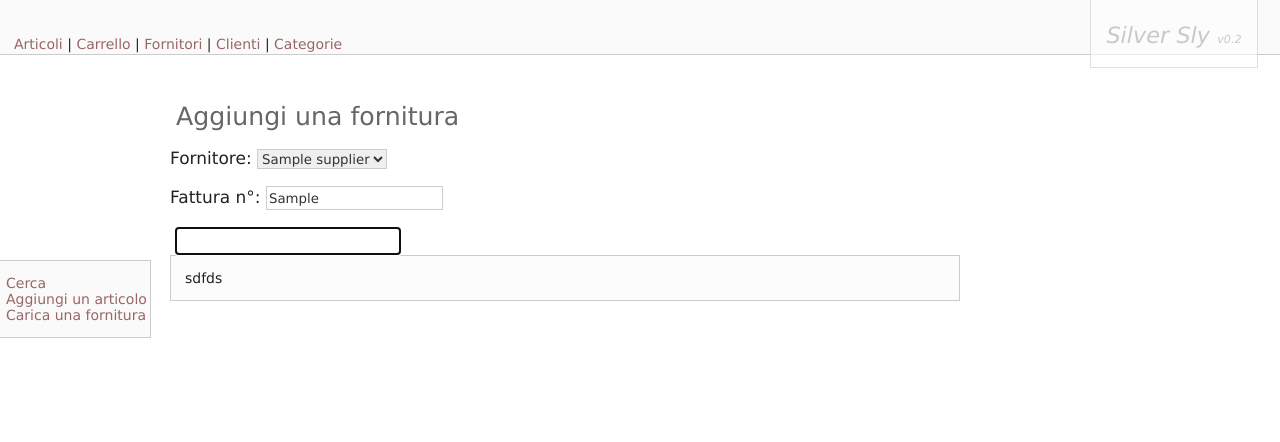
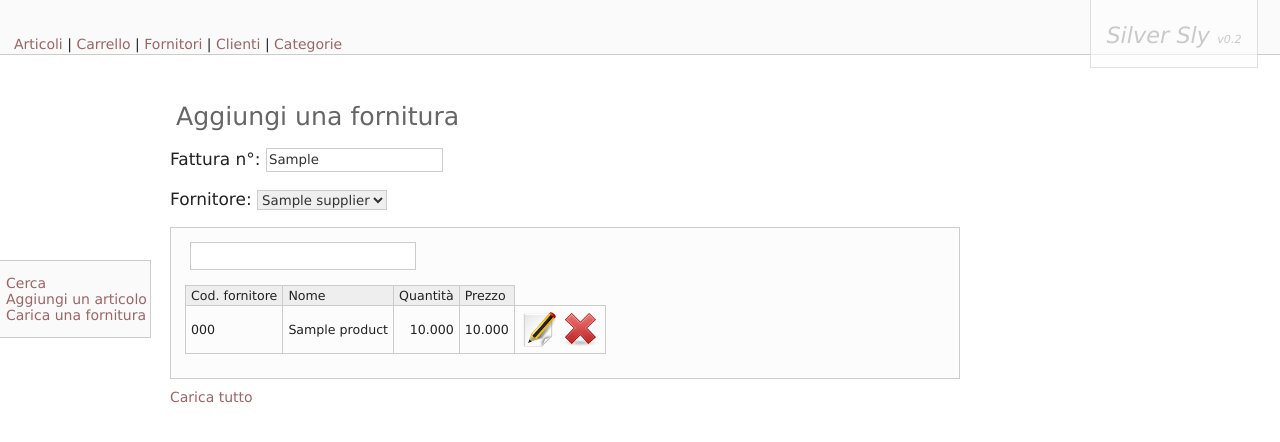
Before and after one commit to marcor/silversly, a Django app: page /rifornimento/1 in a window 1280 px wide. Shown: the top 442 px of the page. Run offline with Django 3.2, Linux system fonts and the light colour scheme; tables that the repository leaves empty hold one stand-in row (values such as "Sample post"); parts of the project's set-up code (start-up, migrations or seed data) failed here and were passed over; some libraries are stand-ins or nearby versions.

Commit message:
still improving the batch loading feature

```diff
--- a/silversly/inventory/forms.py
+++ b/silversly/inventory/forms.py
@@ -30,7 +30,7 @@ class SupplierForm(ModelForm):
 class BatchSupplierForm(ModelForm):
 	class Meta:
 		model = BatchLoad
-		fields = ("supplier", "document_ref")
+		fields = ("document_ref", "supplier")
 
 class CustomerForm(ModelForm):
     class Meta:
--- a/silversly/inventory/urls.py
+++ b/silversly/inventory/urls.py
@@ -24,6 +24,7 @@ urlpatterns = patterns('inventory.views',
     url(r'rifornimento/(\d+)$', 'show_batch_load', name='show_batch_load'),
     url(r'rifornimento/(\d+)/aggiungi_articolo', 'add_product_to_batch', name='add_product_to_batch'),
     url(r'rifornimento/(\d+)/rimuovi_articolo/(\d+)', 'remove_product_from_batch', name='remove_product_from_batch'),
+    url(r'rifornimento/(\d+)/save', 'save_batch_load', name='save_batch_load'),
 
     url(r'articolo/aggiungi/', 'add_product', name='add_product'),
     url(r'articolo/(\d+)/elimina/', 'delete_product', name='delete_product'),
--- a/silversly/inventory/views.py
+++ b/silversly/inventory/views.py
@@ -162,8 +162,21 @@ def show_batch_load(request, batch_id):
 	return HttpResponse(status=400)
 
 
-def save_batch_basic_info(request, batch_id):
-	pass
+def save_batch_load(request, batch_id):
+	batch = BatchLoad.objects.get(pk=batch_id)
+	products = IncomingProduct.objects.filter(batch=batch)
+	for item in products:
+		dest = item.actual_product
+		supply = Supply.objects.get(supplier = batch.supplier, product = dest)
+		dest.quantity += item.quantity
+		supply.price = item.new_supplier_price
+		supply.code = item.new_supplier_code
+		supply.save()
+		dest.save()
+
+	batch.loaded = True
+	batch.save()
+	return redirect(new_batch_load)
 
 def add_product_to_batch(request, batch_id):
 	bad_request = False
@@ -183,6 +196,7 @@ def add_product_to_batch(request, batch_id):
 		form = IncomingProductForm(request.POST, instance=editable_product)
 		if form.is_valid():
 			form.save()
+			return render_to_response('batch_load/product_row.html',  {'batch': batch, 'item':  editable_product})
 		else:
 			bad_request = True
 	else:
@@ -192,8 +206,12 @@ def add_product_to_batch(request, batch_id):
 		response.status_code = 400
 	return response
 
-def remove_product_from_batch(request, batch_id, product_id):
-	pass
+def remove_product_from_batch(request, batch_id, iproduct_id):
+	try:
+		IncomingProduct.objects.get(pk = iproduct_id).delete()
+		return redirect(show_batch_load, batch_id)
+	except:
+		return HttpResponse(status=400)
 
 #
 # VENDITE
--- /dev/null
+++ b/silversly/templates/batch_load/product_row.html
@@ -0,0 +1,10 @@
+<tr id="p{{ item.id }}">
+	<td>{{ item.new_supplier_code}}</td>
+	<td>{{ item.actual_product.name}}</td>
+	<td class="decimal">{{ item.quantity}}</td>
+	<td class="decimal">{{ item.new_supplier_price}}</td>
+	<td class="actions">
+		<a class="edit_product" href="{% url add_product_to_batch batch.id %}?product_pk={{ item.actual_product.id}}" title="Modifica"><img src="/media/img/edit.png"/></a>
+		<a class="delete_product" href="{% url remove_product_from_batch batch.id item.id %}" title="Togli questo articolo"><img src="/media/img/cancel.png"/></a>
+          </td>
+</tr>
--- a/silversly/templates/batch_load/show.html
+++ b/silversly/templates/batch_load/show.html
@@ -9,8 +9,14 @@
 {% block jquery %}
 
         var supplier_id;
-        $("#id_supplier").trigger("focus");
+        $("#save").button();
         check_supplier();
+        {% if products %}
+	$("#id_supplier").attr("disabled", true);
+	$("#products").trigger("focus");
+        {% else %}
+          $("#id_supplier").trigger("focus");
+        {% endif %}
 
         function check_supplier() {
             supplier_id = $("#id_supplier").val();
@@ -25,6 +31,20 @@
         $("#id_supplier").change(function() {
             check_supplier();
         });
+
+        function updateList(productRow) {
+            var pid = $(productRow).attr("id");
+	   var existing =  $("tr#" + pid);
+	   if (existing.length > 0)
+		{ existing.replaceWith(productRow) }
+	   else {
+	          $("#product_list>tbody").append(productRow);
+		$("#id_supplier").attr("disabled", true);
+		$("#product_list").show();
+		$("#save").show();
+	   };
+
+        };
 
         $("#baseform").change(function() {
             $.post("{% url show_batch_load batch.pk %}",
@@ -53,6 +73,21 @@
             );
             return false;
         }
+
+        $("a.edit_product").live('click', function() {
+	$.get($(this).attr("href"),
+                    {},
+                    function(resultForm) {
+                        $("#add_product_dialog").dialog({
+                           'draggable': false,
+                           'resizable': false,
+                           'modal': true,
+                           'open': function() { $(this).html(resultForm); }
+                        })
+		}
+            );
+            return false;
+	});
 
         $("#suppliers").trigger("focus");
         $( "#add,#save" ).button();
@@ -107,6 +142,7 @@
         };
 
 
+
 	$( "#add_product" ).live('click', function() {
             var form = $( "#add_product_form" );
             $.ajax({
@@ -116,7 +152,7 @@
                 "complete": function(xhr, status) {
                     if (status == "success") {
                         $( "#add_product_dialog" ).dialog("close");
-
+		     updateList(xhr.responseText);
                     } else {
                         $("#add_product_dialog").html(xhr.responseText);
                     };
@@ -132,14 +168,33 @@
 	{{ base_form.as_p }}
     </form>
 
+    <div class="framed">
+
     <div class="search_field">
         <input id="products" />
     </div>
 
     <div id="message" style="display:none">Nessun risultato</div>
 
+    <table id="product_list" {% if not products %}style="display:none"{% endif %}>
+	<thead>
+		<tr>
+			<td>Cod. fornitore</td>
+			<td>Nome</td>
+			<td>Quantit&agrave;</td>
+			<td>Prezzo</td>
+		</tr>
+	</thead>
+	<tbody>
+		{% for item in products %}
+			{% include  "batch_load/product_row.html" %}
+		{% endfor %}
+	</tbody>
+    </table>
+    </div>
 
-    <div class="framed" id="product_list">sdfds</div>
+    <a id="save" href="{% url save_batch_load batch.id %}" {% if not products %}style="display: none"{% endif %}>Carica tutto</a>
+
 
     <div id="add_product_dialog" title="Carica un prodotto" class="dialog"></div>
 
```
